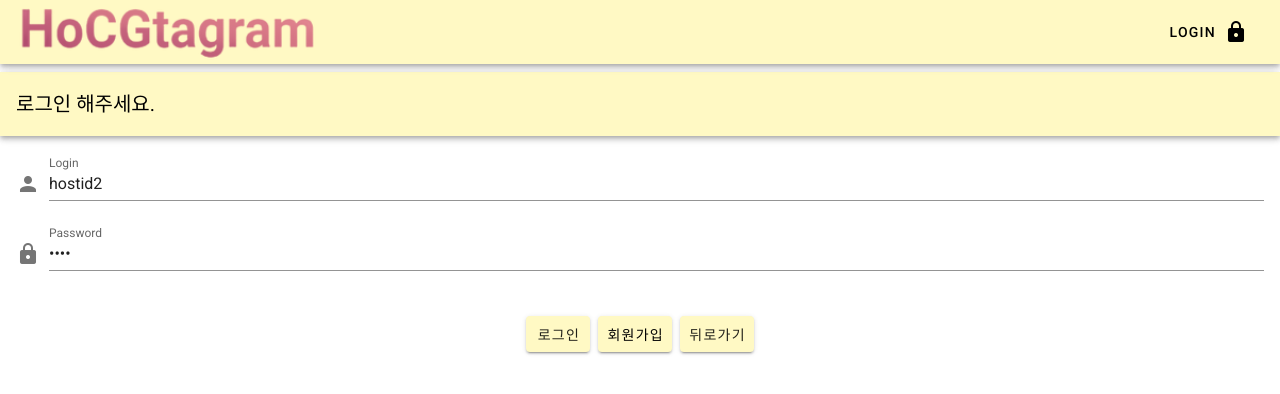
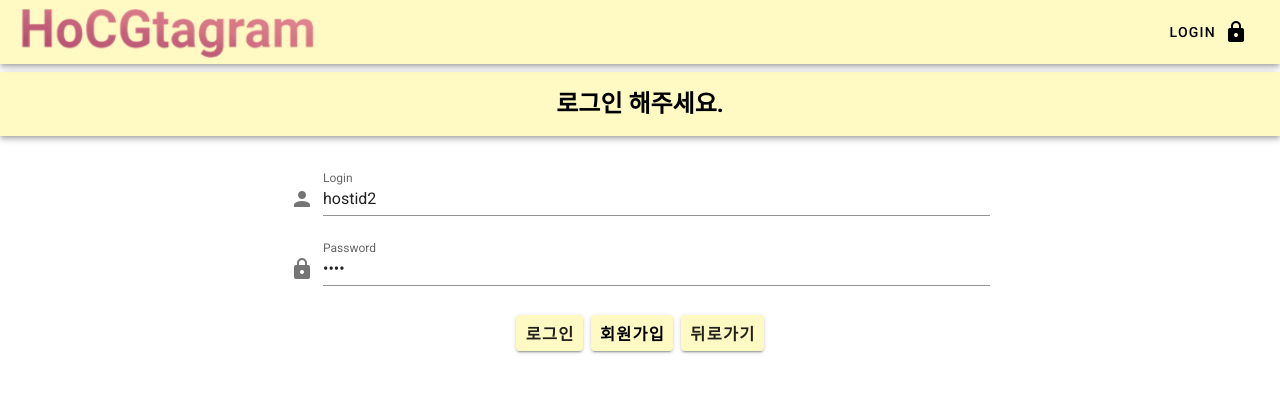
Before and after one commit to HoCG/Community_Test, a Vue app: page /#/LoginPage in a window 1280 px wide. Both pictures are taken after a click on the button "LOGIN". Shown: the top 394 px of the page. Built offline with nearby package versions, Linux system fonts and the light colour scheme; what vue-moment would draw is missing.

Commit message:
Alert 구조 생성 및 모든 뷰에 적용

```diff
--- /dev/null
+++ b/src/components/AlertForm.vue
@@ -0,0 +1,47 @@
+<template>
+    <v-row justify="center">
+        <v-dialog width="400" persistent v-model="alert">
+            <v-card>
+                <div class="ml-5 font-weight-light">
+                    <span>
+                        {{
+                            this.$store.state.alert.alertText
+                        }}
+                    </span>
+                </div>
+                <v-card-actions>
+                    <v-spacer></v-spacer>
+                    <v-btn @click="close()" color="red darken-1" text>OK!</v-btn>
+                </v-card-actions>
+            </v-card>
+        </v-dialog>
+    </v-row>
+</template>
+<script>
+    export default {
+        name: "EventDetail",
+        computed: {
+            alert() {
+                //이렇게 다이얼로그라는 매체로 연결하여 vuex에서 false가 되더라도 그 내용이 반영될 수 있도록 수정.
+                return this.$store.state.alert.alertShow;
+            },
+            alertText() {
+                return this.$store.state.alert.alertText;
+            }
+        },
+        methods: {
+            close() {
+                this.$store.state.alert.alertShow = false;
+                if(this.$store.state.alert.pageOverMode === true){
+                    this
+                        .$router
+                        .push({path: '/', params: {}})
+                        .catch(() => {})
+                }
+            }
+        }
+    }
+</script>
+
+<style scoped>
+</style>
--- a/src/components/Comment.vue
+++ b/src/components/Comment.vue
@@ -1,8 +1,8 @@
 <!--작성된 글을 컴포넌츠화 해서 보여주는 페이지.-->
 <template>
-    <v-card justify-center="justify-center" width="100%">
+    <v-card justify-center="justify-center">
         <v-layout>
-            <v-img></v-img>
+            <img class="profileIMG" :src="this.commentUser.profileImage" @click="goAdminOwnPage" alt="">
             <h3>
                 &nbsp;
                 작성자:
@@ -12,7 +12,6 @@
             </h3>
             <v-spacer></v-spacer>
             <!--바로 삭제가 안되는 문제점... 좀더 고민해보도록 하자.-->
-            <button @click="CommentDelete" class="MyCommentIcon"><v-icon>mdi-close</v-icon></button>
         </v-layout>
         <span class="date">
             {{
@@ -45,11 +44,23 @@
                 }
             }
         },
+        computed: {
+            commentUser(){
+                return this.$store.state.admin.AllUsersInfo.find((A) => A.id === this.comment.userID);
+            }
+        },
         methods: {
             CommentDelete(){
                 let CommentID = this.comment.id;
                 this.$emit("CommentDelete", CommentID)
-            }
+            },
+            goAdminOwnPage(){
+                this.$store.state.admin.TheUser_usedByData = this.writingUser;
+                this
+                    .$router
+                    .push({path: '/AdminOwnPage', params: {}})
+                    .catch(() => {});
+            },
         },
         data(){
             return{
@@ -65,6 +76,11 @@
         height: 24px;
         border-radius: 50px;
     }
+    .profileIMG{
+        width: 15px;
+        height: 15px;
+        border-radius: 50px; /* 이미지 반크기만큼 반경을 잡기*/
+    }
     .date {
         float: right;
         margin: 1%;
--- /dev/null
+++ b/src/store/modules/alert.js
@@ -0,0 +1,18 @@
+const state = {
+    alertShow: false,
+    pageOverMode: false,
+    alertText: ''
+};
+const mutations = {
+    OPEN_ALERT(state, alertMessage) {
+        state.alertText = alertMessage;
+        state.alertShow = true;
+    },
+    OPEN_ALERT_PAGE_OVER_MODE(state, alertMessage){
+        state.alertText = alertMessage;
+        state.alertShow = true;
+        state.pageOverMode = true;
+    }
+}
+
+export default {state, mutations};
--- a/src/store/store.js
+++ b/src/store/store.js
@@ -3,6 +3,7 @@ import Vue from 'vue'
 import admin from './modules/admin' //모듈내에 calendar를 가지고온다.
 import articles from './modules/articles'
 import comments from './modules/comments'
+import alert from './modules/alert'
 import vueMoment from 'vue-moment'
 //import createPersistedState from "vuex-persistedstate"
 
@@ -13,7 +14,8 @@ export default new Vuex.Store({
     modules: {
         comments,
         articles,
-        admin
+        admin,
+        alert
     }
     /*,
     plugins: [ createPersistedState({ //주목! : 여기에 쓴 모듈만 저장됩니다.
--- a/src/views/ArticleDetailPage.vue
+++ b/src/views/ArticleDetailPage.vue
@@ -91,6 +91,7 @@
                 </div>
             </v-card>
         </v-card-actions>
+        <Alert :alert="true"/>
     </v-layout>
 </template>
 <script>
@@ -160,7 +161,7 @@
                         HeartBtn.style.color = "grey";
                     }
                 } else {
-                    alert("로그인 후에 이용해주세요!");
+                    this.$store.commit("OPEN_ALERT", "로그인 후에 이용해주세요!");
                 }
             },
             ShowCommentMode() {
--- a/src/views/CreateAdminPage.vue
+++ b/src/views/CreateAdminPage.vue
@@ -4,7 +4,13 @@
     <v-layout max-width="100%" justify-center="justify-center">
         <v-card-actions class="justify-center">
             <v-card width="1000px">
-                <v-card-text>회원가입</v-card-text>
+                <v-layout class="CreateAdminTool">
+                    <v-spacer></v-spacer>
+                    <v-icon color="yellow" size="24">mdi-star</v-icon>
+                    <h2>회원가입</h2>
+                    <v-icon color="yellow" size="24">mdi-star</v-icon>
+                    <v-spacer></v-spacer>
+                </v-layout>
                 <v-card-text>
                     <v-form>
                         <v-text-field
@@ -36,29 +42,35 @@
                 </v-card-text>
                 <v-card-actions>
                     <v-spacer></v-spacer>
-                    <v-btn color="primary" @click="NewAdminCheck">
-                        회원가입
+                    <v-btn color="mainColor" @click="NewAdminCheck">
+                        <h3>회원가입</h3>
                     </v-btn>
-                    <v-btn color="primary" @click="backStartPage">뒤로가기</v-btn>
+                    <v-btn color="mainColor" @click="backStartPage">
+                        <h3>뒤로가기</h3>
+                    </v-btn>
+                    <v-spacer></v-spacer>
                 </v-card-actions>
             </v-card>
         </v-card-actions>
+        <Alert :dialog="true"/>
     </v-layout>
 </template>
 <script>
+    import Alert from "../components/AlertForm.vue"
     export default {
-        mounted() {
-            this
-                .$store
-                .commit("FORMAT_USER_INFO");
-        },
         computed: {
             admin() {
-                return this.$store.state.admin.currentUser;
+                this
+                    .$store
+                    .commit("FORMAT_USER_INFO");
+                return this.$store.state.admin.TheUser_usedByData;
             }
         },
         data() {
             return {passwordCheck: ""}
+        },
+        components:{
+            Alert
         },
         methods: {
             passwordOverlapCheck(password, passwordCheck) {
@@ -71,22 +83,22 @@
             passwordUniquenessCheck(id, password) {
                 !/^(?=.*[a-zA-z])(?=.*[0-9])(?=.*[$`~!@$!%*#^?&\\(\\)\-_=+]).{8,16}$/
                 if (!/^(?=.*[a-zA-z])(?=.*[0-9])(?=.*[$`~!@$!%*#^?&\\(\\)\-_=+]).{10,16}$/.test(password)) {
-                    alert('숫자와 영문자, 특수문자 조합으로 10~15자리를 사용해야 합니다.');
+                    this.$store.commit("OPEN_ALERT",'숫자와 영문자, 특수문자 조합으로 10~15자리를 사용해야 합니다.');
                     return false;
                 }
                 let checkNumber = password.search(/[0-9]/g);
                 let checkEnglish = password.search(/[a-z]/ig);
                 let checkSpecialText = password.search(/[$`~!@$!%*#^?&\\(\\)\-_=+]/)
                 if (checkNumber < 0 || checkEnglish < 0 || checkSpecialText < 0) {
-                    alert("숫자와 영문자, 그리고 특수문자를 혼용하여야 합니다.");
+                    this.$store.commit("OPEN_ALERT", "숫자와 영문자, 그리고 특수문자를 혼용하여야 합니다.");
                     return false;
                 }
                 if (/(\w)\1\1\1/.test(password)) {
-                    alert('444같은 문자를 4번 이상 사용하실 수 없습니다.');
+                    this.$store.commit("OPEN_ALERT", '444같은 문자를 4번 이상 사용하실 수 없습니다.');
                     return false;
                 }
                 if (password.search(id) > -1) {
-                    alert("비밀번호에 아이디가 포함되었습니다.");
+                    this.$store.commit("비밀번호에 아이디가 포함되었습니다.");
                     return false;
                 }
                 return true;
@@ -105,14 +117,11 @@
                         this
                             .$store
                             .commit("ADD_NEW_USER", this.admin);
-                        this
-                            .$router
-                            .push({path: "/", query: {}})
-                        alert("회원가입 성공! 가입을 환영합니다.");
+                        this.$store.commit("OPEN_ALERT_PAGE_OVER_MODE", "회원가입 성공! 가입을 환영합니다.");
                     }
                 }
                 else{
-                    alert("비밀번호와 비밀번호확인이 일치하지않습니다. 다시 작성해주세요");
+                    this.$store.commit("OPEN_ALERT", "비밀번호와 비밀번호확인이 일치하지않습니다. 다시 작성해주세요");
                 }
             },
             backStartPage() {
@@ -124,4 +133,8 @@
     }
     //중복검사를 요구하며 모든 내용을 기입했는지를 확인해야하고 비밀번호를 양식에 맞게 잘 작성했는지를 확인해야한다.
 </script>
-<style></style>
+<style>
+   .CreateAdminTool {
+       margin-top: 5%;
+   }
+</style>
--- a/src/views/CreateArticlePage.vue
+++ b/src/views/CreateArticlePage.vue
@@ -1,9 +1,7 @@
 <!--글 작성 페이지.-->
 <template>
-    <v-layout max-width="100%" justify-center="justify-center">
-        <v-card-actions class="justify-center" max-width="100%">
-            <v-card justify-center="justify-center" class="CreateArticlePageWidth">
-                <BackToStartPage/>
+    <v-list justify-center="justify-center">
+        <BackToStartPage/>
                 <div class="MainFrame">
                     <v-spacer></v-spacer>
                     <v-layout class="ArticleTitle" justify-center="justify-center">
@@ -26,19 +24,28 @@
                     </v-layout>
                     <v-layout justify-center="justify-center">
                         <v-card-actions justify-center="justify-center">
-                            <v-btn color="primary" v-if="!checkUpdate" @click="AddArticle">글 등록</v-btn>
-                            <v-btn color="primary" v-else-if="checkUpdate" @click="UpdateArticle">글 수정</v-btn>
+                            <v-btn width="500" color="mainColor" v-if="!checkUpdate" @click="AddArticle">
+                                <h3>
+                                    글 등록
+                                </h3>
+                            </v-btn>
+                            <v-btn width="500" color="mainColor" v-else-if="checkUpdate" @click="UpdateArticle">
+                                <h3>
+                                    글 수정
+                                </h3>
+                            </v-btn>
                         </v-card-actions>
                     </v-layout>
                 </div>
-            </v-card>
-        </v-card-actions>
-    </v-layout>
+                <Alert :dialog="true" />
+    </v-list>
 </template>
 <script>
+    import Alert from "../components/AlertForm.vue";
     import BackToStartPage from "../components/BackToStartPage.vue"
     export default {
         components: {
+            Alert,
             BackToStartPage
         },
         mounted(){
@@ -88,16 +95,16 @@
                         .$store
                         .commit("UPDATE_ARTICLE", this.$store.state.articles.currentArticle);
                     this
-                        .$router
-                        .push({path: '/', params: {}})
-                        .catch(() => {})
-                    alert("글 수정이 완료되었어요!");
+                        .$store
+                        .commit("OPEN_ALERT_PAGE_OVER_MODE", "글 수정이 완료되었어요!");
                     this.$store.state.articles.ArticleUpdateMode = false;
                     this
                         .$store
                         .commit("FORMAT_DATA_ARTICLE");
                 } else {
-                    alert("제목을 최소 한글자 이상 작성해주세요.");
+                    this
+                        .$store
+                        .commit("OPEN_ALERT", "제목을 최소 한글자 이상 작성해주세요.");
                 }
             },
             AddArticle() {
@@ -118,15 +125,15 @@
                         .$store
                         .commit("ADD_ARTICLE", this.$store.state.articles.currentArticle);
                     this
-                        .$router
-                        .push({path: '/', params: {}})
-                        .catch(() => {})
-                    alert("글 작성이 완료되었어요!");
+                        .$store
+                        .commit("OPEN_ALERT_PAGE_OVER_MODE", "글 작성이 완료되었어요!");
                     this
                         .$store
                         .commit("FORMAT_DATA_ARTICLE");
                 } else {
-                    alert("제목을 최소 한글자 이상 작성해주세요.");
+                    this
+                        .$store
+                        .commit("OPEN_ALERT", "제목을 최소 한글자 이상 작성해주세요.");
                 }
             }
         }
--- a/src/views/LoginPage.vue
+++ b/src/views/LoginPage.vue
@@ -1,11 +1,21 @@
 <!--로그인 페이지-->
 <template>
     <v-list justify-center="justify-center">
-        <v-toolbar justify-center="justify-center" dark="dark" color="mainColor">
-            <v-toolbar-title class="fontSetting">로그인 해주세요.</v-toolbar-title>
+        <v-toolbar
+            class="LoginToolbar"
+            justify-center="justify-center"
+            dark="dark"
+            color="mainColor">
+            <v-spacer></v-spacer>
+            <h2 class="fontSetting">
+                로그인 해주세요.
+            </h2>
+            <v-spacer></v-spacer>
         </v-toolbar>
-        <v-card-text>
+        <v-layout justify-center="justify-center">
+            <v-spacer></v-spacer>
             <v-form>
+                <div class="LoginTextForm">
                     <v-text-field
                         prepend-icon="mdi-account"
                         name="login"
@@ -19,24 +29,33 @@
                         label="Password"
                         v-model="admin.password"
                         type="password"></v-text-field>
+                </div>
             </v-form>
-        </v-card-text>
+            <v-spacer></v-spacer>
+        </v-layout>
         <v-layout justify-center="justify-center">
             <v-card-actions>
                 <v-spacer></v-spacer>
-                <v-btn color="mainColor" @click="findAdmin">로그인</v-btn>
+                <v-btn color="mainColor" @click="findAdmin">
+                   <h3 lass="BtnTextSetting">로그인</h3></v-btn>
                 <v-btn color="mainColor">
                     <router-link to="/CreateAdminPage" class="link">
-                        <span class="fontSetting">회원가입</span>
+                        <h3 class="fontSetting">회원가입</h3>
                     </router-link>
                 </v-btn>
-                <v-btn color="mainColor" @click="backStartPage">뒤로가기</v-btn>
+                <v-btn color="mainColor" @click="backStartPage">
+                    <h3 class="BtnTextSetting">
+                        뒤로가기
+                    </h3>
+                </v-btn>
             </v-card-actions>
         </v-layout>
+        <Alert :dialog="true" />
     </v-list>
 </template>
 
 <script>
+    import Alert from "../components/AlertForm.vue";
     export default {
         mounted() {
             //for Test
@@ -61,6 +80,9 @@
                     .commit("ADD_NEW_USER", this.$store.state.admin.currentUser);
             }
         },
+        components:{
+            Alert
+        },
         computed: {
             admin() {
                 return this.$store.state.admin.currentUser;
@@ -78,15 +100,14 @@
                     this
                         .$store
                         .commit('CURRENT_USER_SETTING', this.admin);
-                    alert("로그인 성공!")
                     this
-                        .$router
-                        .push({path: '/', params: {}})
-                        .catch(() => {})
+                        .$store
+                        .commit("OPEN_ALERT_PAGE_OVER_MODE", "로그인 성공!");
                     } else if (this.$store.state.admin.ID_or_PasswordError) {
-                    alert("비밀번호가 틀렸습니다. 다시 입력해주세요.");
+                    this.$store.commit("OPEN_ALERT", "비밀번호가 틀렸습니다. 다시 입력해주세요.");
                 } else {
-                    alert("아이디 또는 비밀번호가 틀렸습니다. 다시 입력해주세요.")
+                    this.$store.commit("OPEN_ALERT", "아이디 또는 비밀번호가 틀렸습니다. 다시 입력해주세요.");
+                    //alert("아이디 또는 비밀번호가 틀렸습니다. 다시 입력해주세요.")
                 }
             },
             backStartPage() {
@@ -98,8 +119,19 @@
     };
 </script>
 <style>
+    .BtnTextSetting {
+        border: 900;
+    }
+    .LoginTextForm {
+        margin-top: 5%;
+        width: 700px;
+    }
+    .LoginToolbar {
+        text-align: center !important;
+    }
     .fontSetting {
         color: black;
+        border: 900;
     }
     .LoginForm {
         width: 500px;
--- a/src/views/UserInfoUpdatePage.vue
+++ b/src/views/UserInfoUpdatePage.vue
@@ -23,12 +23,15 @@
                 </v-card-actions>
             </v-layout>
         </div>
+        <Alert :dialog="true"/>
     </v-list>
 </template>
 <script>
-    import BackToStartPage from "../components/BackToStartPage.vue"
+    import BackToStartPage from "../components/BackToStartPage.vue";
+    import Alert from "../components/AlertForm.vue";
     export default {
         components: {
+            Alert,
             BackToStartPage
         },
         mounted() {
@@ -44,11 +47,9 @@
                 this
                     .$store
                     .commit("UPDATE_USER_INFO", this.$store.state.admin.currentUser);
-                alert("수정이 완료되었습니다!");
                 this
-                    .$router
-                    .push({path: '/'})
-                    .catch(() => {})
+                    .$store
+                    .commit("OPEN_ALERT_PAGE_OVER_MODE", "정보 수정 성공!");
             }
         }
     }
```
Lines whose indentation alone changed are shown as unchanged.
